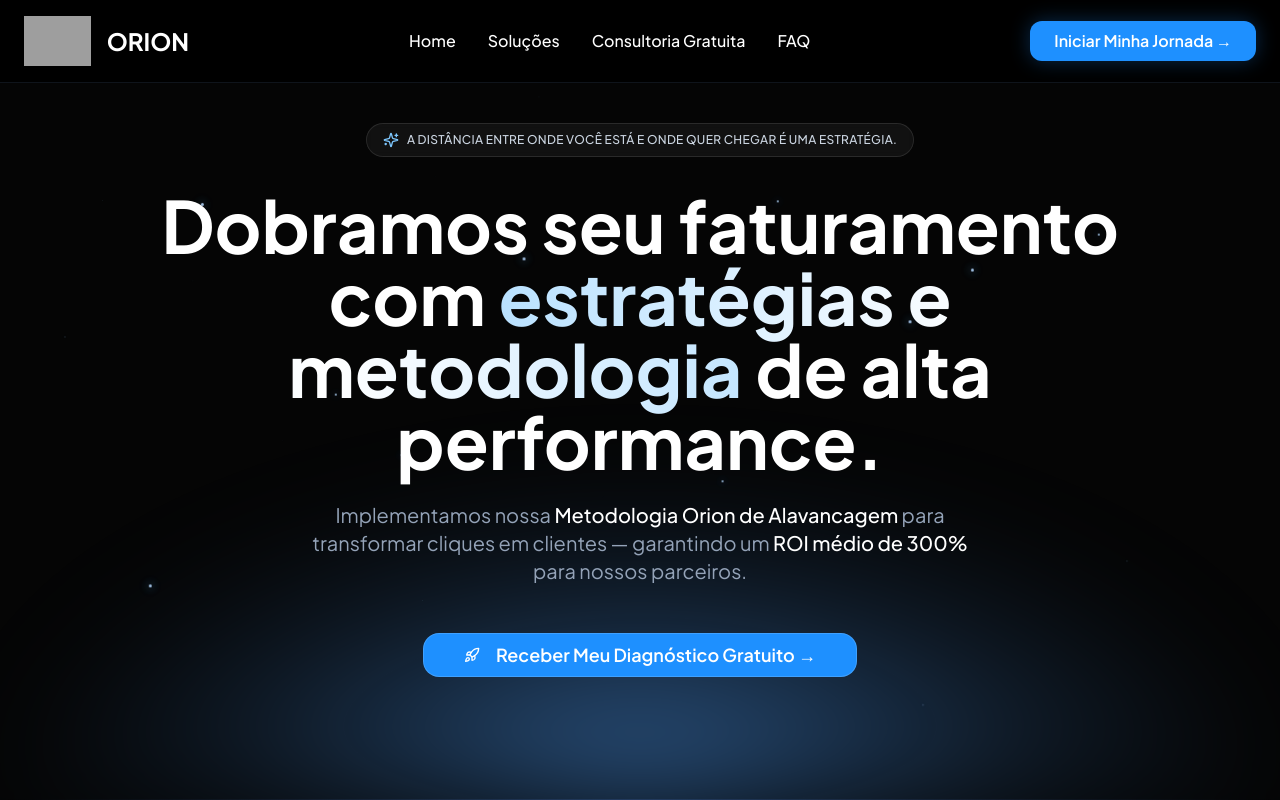
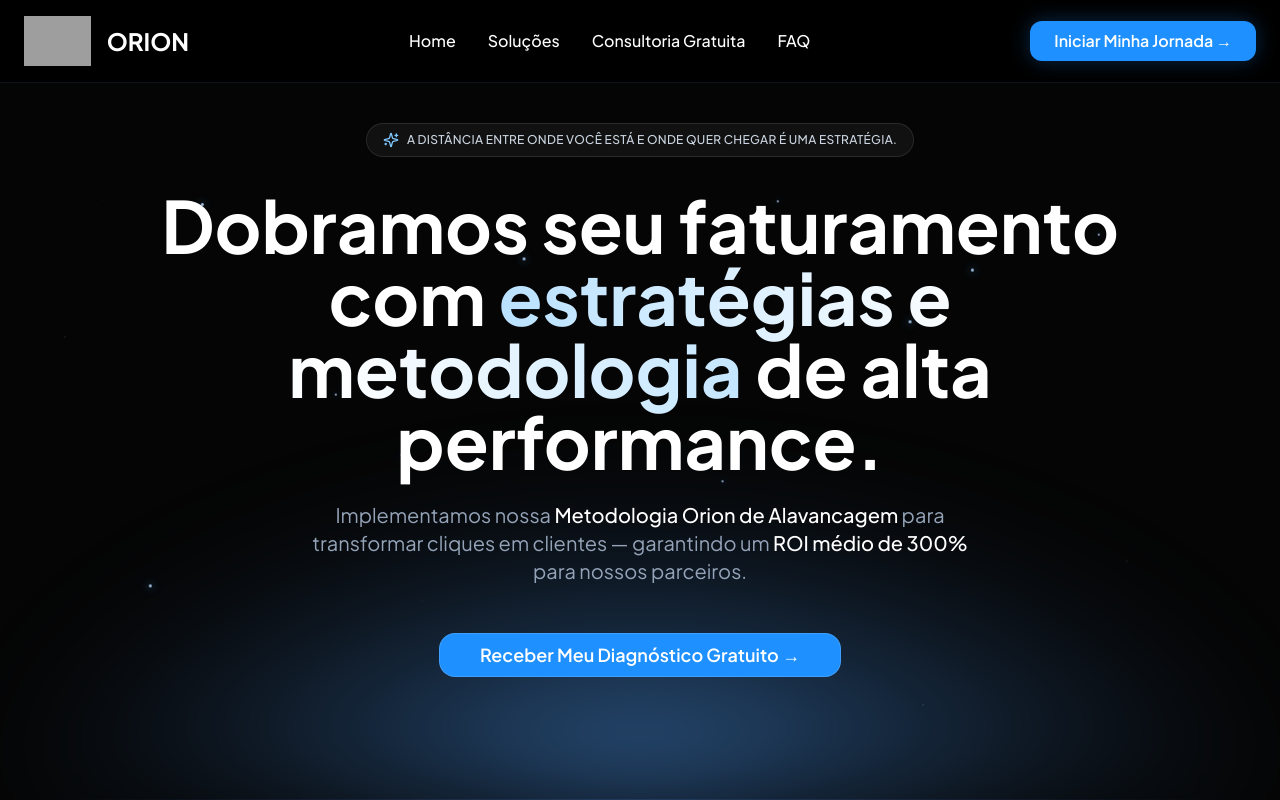
Before and after one commit to ceomaxsterling-ui/simple-home-page, a React (Vite) app: page / in a window 1280 px wide. Shown: the top 800 px of the page. Built offline with nearby package versions, Linux system fonts and the light colour scheme; grey boxes are pictures that could not be loaded.

Commit message:
Visual edit in Lovable
Edited UI in Lovable

```diff
--- a/src/components/HeroSection.tsx
+++ b/src/components/HeroSection.tsx
@@ -1,6 +1,6 @@
 import React, { useEffect } from 'react';
 import { Button } from '@/components/ui/button';
-import { Rocket, Sparkles } from 'lucide-react';
+import { Sparkles } from 'lucide-react';
 import { useFacebookPixel } from '@/hooks/useFacebookPixel';
 import { WHATSAPP_URL } from '@/config/links';
 
@@ -109,7 +109,7 @@ const HeroSection = () => {
             className="relative text-white font-semibold px-6 py-4 sm:px-10 sm:py-5 text-sm sm:text-base md:text-lg rounded-2xl border border-[#70B8FF]/40 hover:border-[#70B8FF]/70 transition-all duration-300 hover:shadow-[0_0_30px_rgba(112,184,255,0.35)] hover:scale-105 w-[90%] sm:w-auto"
             style={{ backgroundColor: '#1E90FF' }}
             onClick={handleWhatsAppRedirect}>
-            <Rocket className="w-4 h-4 sm:w-5 sm:h-5 mr-2 flex-shrink-0" />
+
             Receber Meu Diagnóstico Gratuito →
           </Button>
         </div>
```
